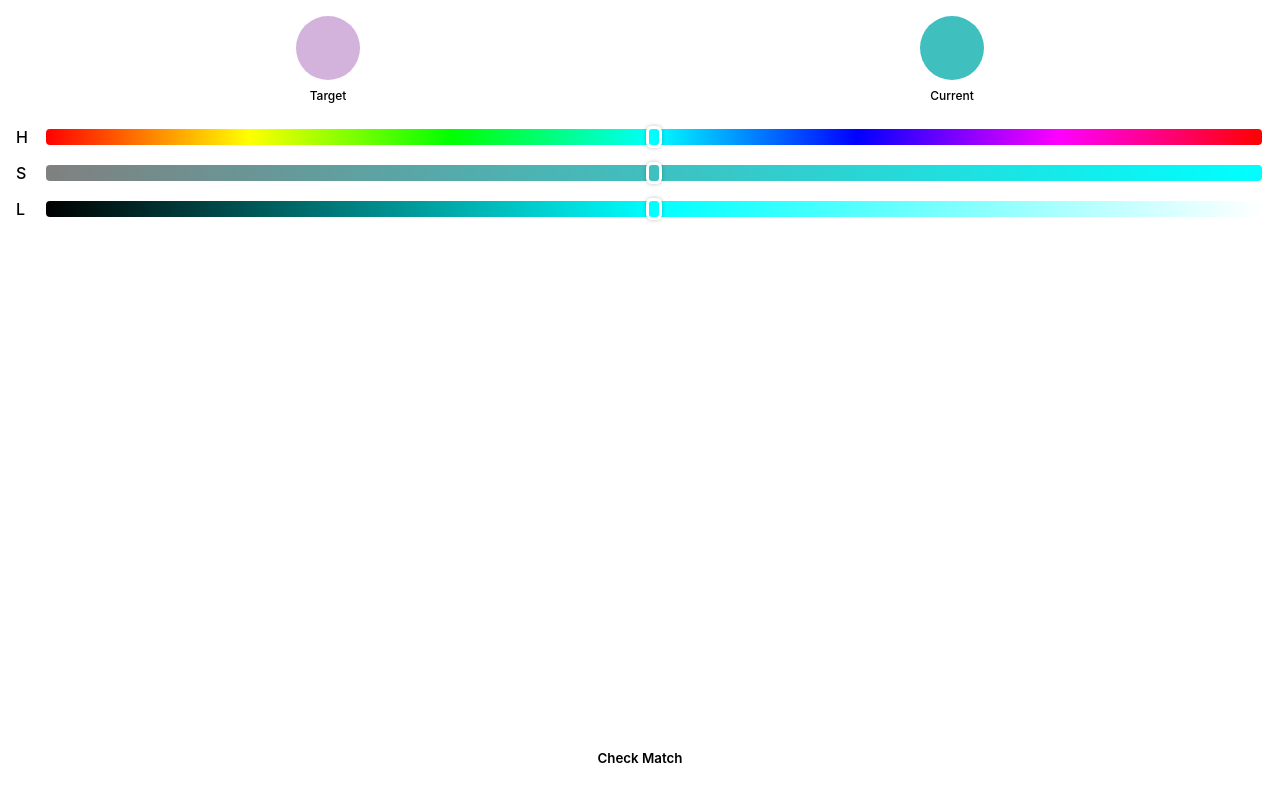
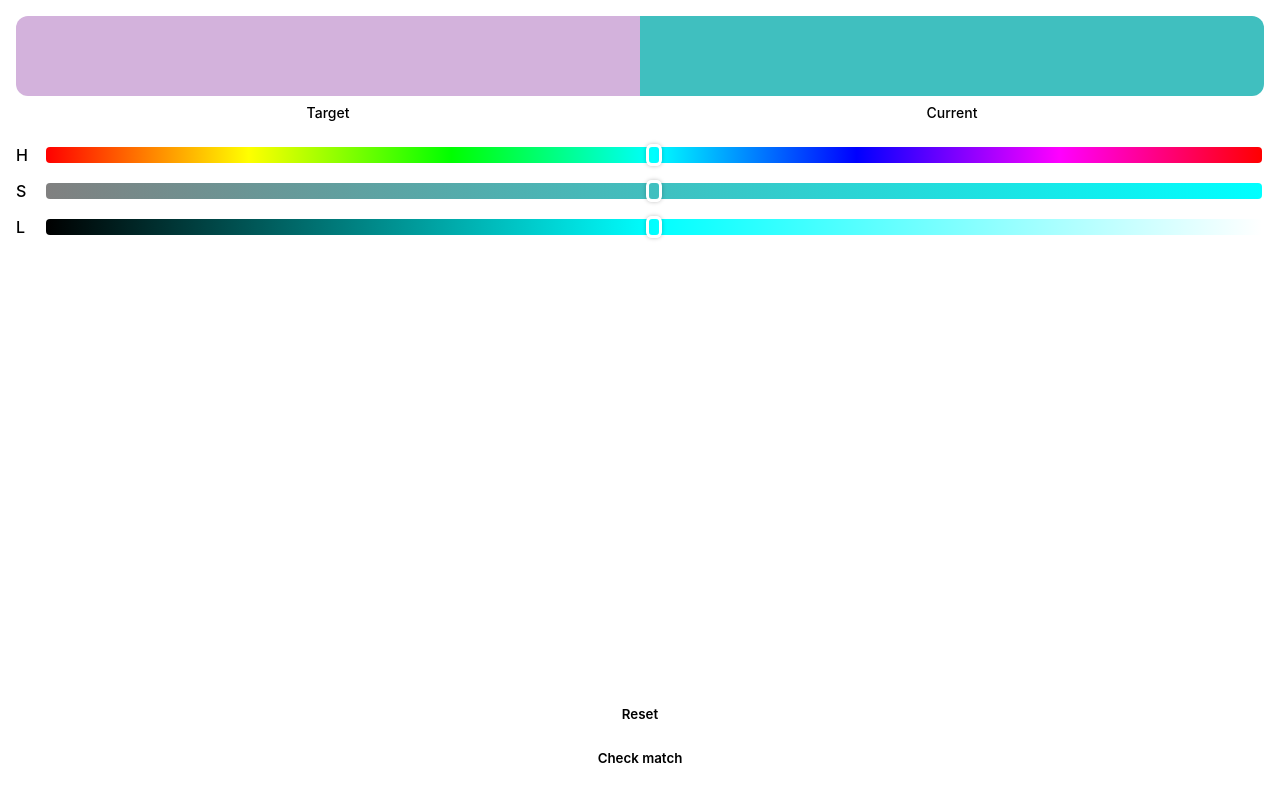
Before and after one commit to mattholihan/figma-hue-hunt, a website: page ui.html in a window 1280 px wide. Drawn offline with Linux system fonts and the light colour scheme.

Commit message:
Match score UI update

```diff
--- a/ui.html
+++ b/ui.html
@@ -25,25 +25,34 @@
       gap: 16px;
     }
 
-    .circles-container {
+    .color-match-section {
       display: flex;
-      justify-content: space-around;
-      align-items: center;
+      flex-direction: column;
+      gap: 8px;
       margin-bottom: 8px;
     }
 
-    .circle-wrapper {
+    .color-blocks {
       display: flex;
-      flex-direction: column;
-      align-items: center;
-      gap: 8px;
+      height: 80px;
+      border-radius: 12px;
+      overflow: hidden;
+      position: relative;
     }
 
-    .circle {
-      width: 64px;
-      height: 64px;
-      border-radius: 50%;
-      border: 1px solid var(--border-color);
+    .color-half {
+      flex: 1;
+    }
+
+    .color-labels {
+      display: flex;
+      font-size: 14px;
+      font-weight: 500;
+    }
+
+    .color-labels span {
+      flex: 1;
+      text-align: center;
     }
 
     .sliders-container {
@@ -147,10 +156,18 @@
     }
 
     .score-display {
+      position: absolute;
+      top: 50%;
+      left: 50%;
+      transform: translate(-50%, -50%);
       text-align: center;
-      font-size: 28px;
-      font-weight: 700;
-      margin: 8px 0;
+      font-size: 24px;
+      font-weight: 800;
+      color: #ffffff;
+      -webkit-text-stroke: 1px rgba(0, 0, 0, 0.4);
+      text-shadow: 0 4px 8px rgba(0, 0, 0, 0.6);
+      margin: 0;
+      pointer-events: none;
       display: none;
     }
   </style>
@@ -158,14 +175,15 @@
 
 <body>
 
-  <div class="circles-container">
-    <div class="circle-wrapper">
-      <div id="target-circle" class="circle"></div>
-      <span style="font-size: 12px; font-weight: 500;">Target</span>
+  <div class="color-match-section">
+    <div class="color-blocks">
+      <div id="target-color" class="color-half"></div>
+      <div id="current-color" class="color-half"></div>
+      <div id="score-display" class="score-display">0%</div>
     </div>
-    <div class="circle-wrapper">
-      <div id="current-circle" class="circle"></div>
-      <span style="font-size: 12px; font-weight: 500;">Current</span>
+    <div class="color-labels">
+      <span>Target</span>
+      <span>Current</span>
     </div>
   </div>
 
@@ -184,12 +202,10 @@
     </div>
   </div>
 
-  <div id="score-display" class="score-display">0%</div>
-
   <div class="actions">
-    <button id="check-btn" class="primary">Check Match</button>
-    <button id="add-palette-btn" class="primary" style="display: none;">Add to Palette</button>
-    <button id="try-again-btn" class="secondary" style="display: none;">Try Again</button>
+    <button id="reset-btn" class="secondary">Reset</button>
+    <button id="check-btn" class="primary">Check match</button>
+    <button id="add-palette-btn" class="primary" style="display: none;">Generate swatch</button>
   </div>
 
   <script>
@@ -207,7 +223,7 @@
         s: random(30, 100), // Avoid fully desaturated targets
         l: random(20, 80)   // Avoid fully black or white targets
       };
-      document.getElementById('target-circle').style.backgroundColor = `hsl(${targetHSL.h}, ${targetHSL.s}%, ${targetHSL.l}%)`;
+      document.getElementById('target-color').style.backgroundColor = `hsl(${targetHSL.h}, ${targetHSL.s}%, ${targetHSL.l}%)`;
     }
 
     function updateCurrent() {
@@ -215,7 +231,7 @@
       currentHSL.s = parseInt(document.getElementById('s-slider').value);
       currentHSL.l = parseInt(document.getElementById('l-slider').value);
 
-      document.getElementById('current-circle').style.backgroundColor = `hsl(${currentHSL.h}, ${currentHSL.s}%, ${currentHSL.l}%)`;
+      document.getElementById('current-color').style.backgroundColor = `hsl(${currentHSL.h}, ${currentHSL.s}%, ${currentHSL.l}%)`;
 
       // Update CSS variable for slider tracks
       document.documentElement.style.setProperty('--current-hue-color', `hsl(${currentHSL.h}, 100%, 50%)`);
@@ -269,10 +285,9 @@
     document.getElementById('check-btn').addEventListener('click', () => {
       currentScore = calculateScore(targetHSL, currentHSL);
       const scoreDisplay = document.getElementById('score-display');
-      scoreDisplay.innerText = `${currentScore}% Match!`;
+      scoreDisplay.innerText = `${currentScore}% match!`;
       scoreDisplay.style.display = 'block';
       document.getElementById('add-palette-btn').style.display = 'block';
-      document.getElementById('try-again-btn').style.display = 'block';
       document.getElementById('check-btn').style.display = 'none';
     });
 
@@ -283,7 +298,7 @@
       parent.postMessage({ pluginMessage: { type: 'ADD_TO_PALETTE', targetColorRGB: rgb, hex, hslString } }, '*');
     });
 
-    document.getElementById('try-again-btn').addEventListener('click', () => {
+    document.getElementById('reset-btn').addEventListener('click', () => {
       initTarget();
       document.getElementById('h-slider').value = 180;
       document.getElementById('s-slider').value = 50;
@@ -291,7 +306,6 @@
       updateCurrent();
       document.getElementById('score-display').style.display = 'none';
       document.getElementById('add-palette-btn').style.display = 'none';
-      document.getElementById('try-again-btn').style.display = 'none';
       document.getElementById('check-btn').style.display = 'block';
     });
 
```
